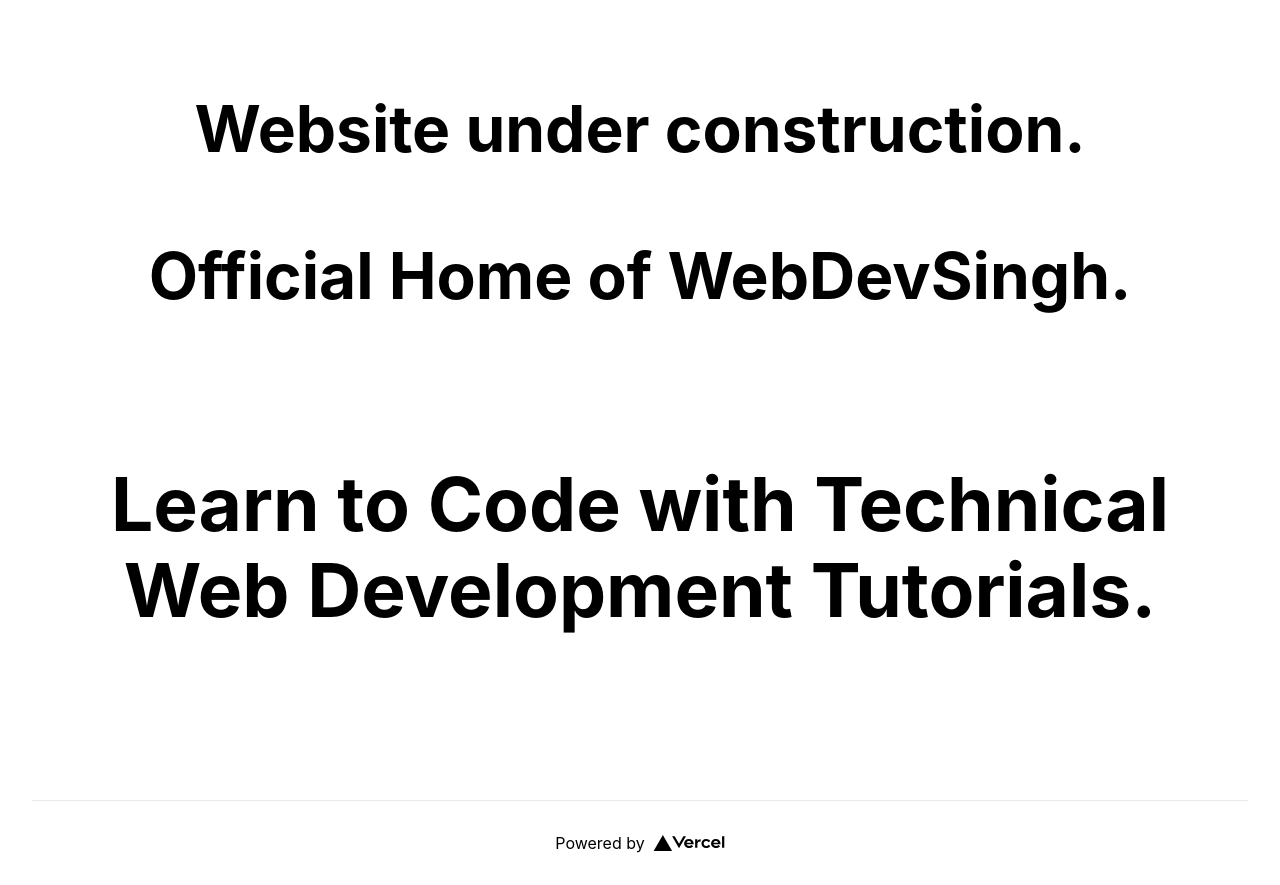
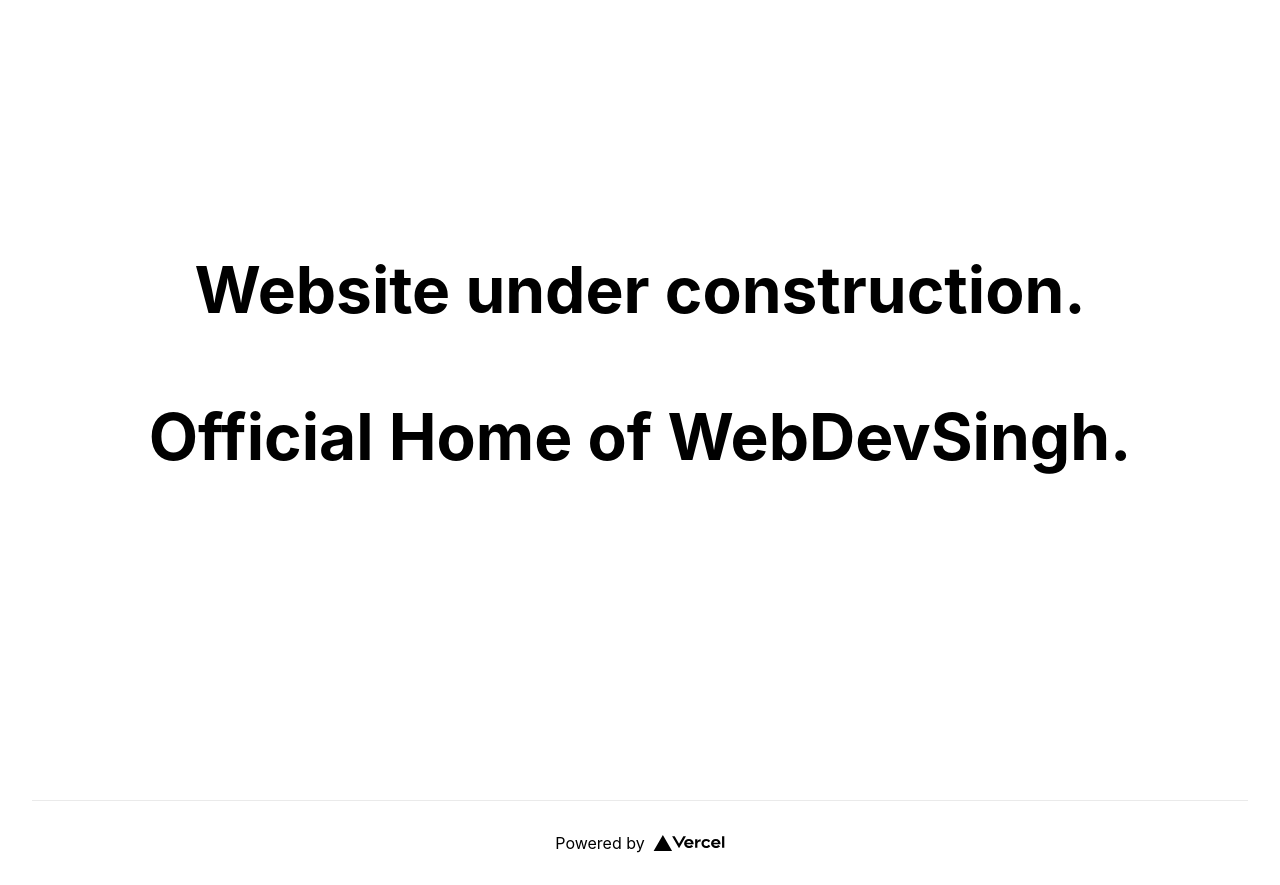
Before and after one commit to webdevsinghji/webdevsingh, a Next.js app: page / in a window 1280 px wide. Built offline with nearby package versions, Linux system fonts and the light colour scheme.

Commit message:
Update index.js

```diff
--- a/pages/index.js
+++ b/pages/index.js
@@ -13,7 +13,7 @@ export default function Home() {
 
       <main className={styles.main}>
         <h1 className={styles.title}>
-          Website under construction. <br/><br/>Official Home of WebDevSingh.<br/><br/> <h3>Learn to Code with Technical Web Development Tutorials.</h3>
+          Website under construction. <br/><br/>Official Home of WebDevSingh.<br/><br/>
         </h1>
 
 
```
